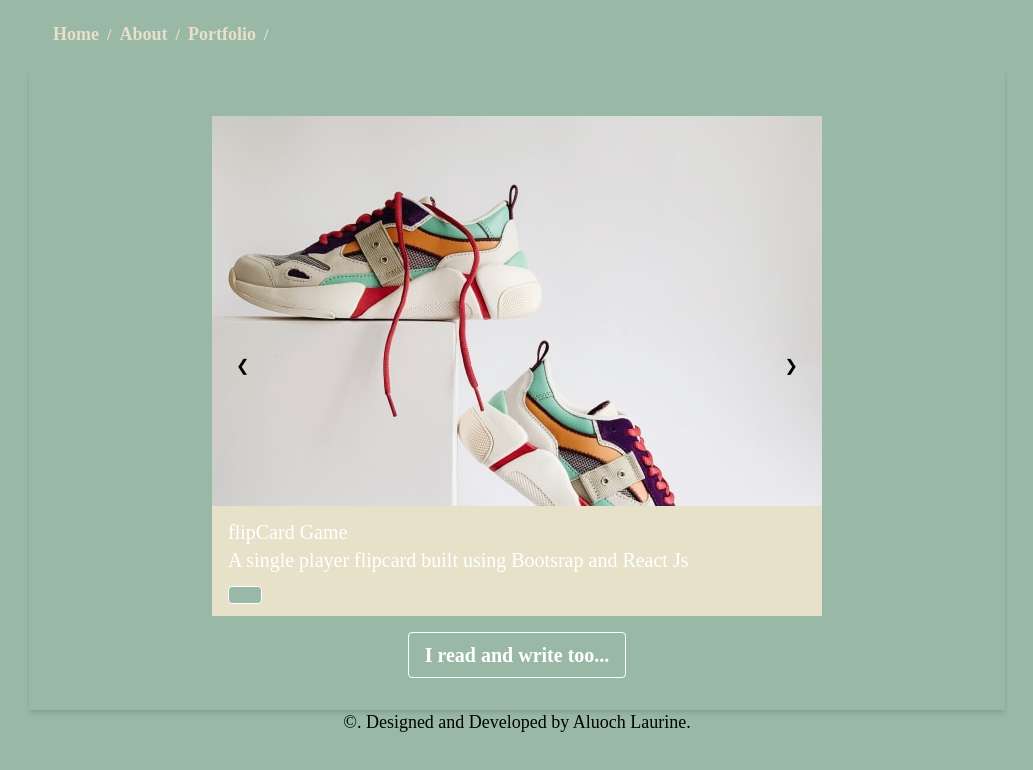
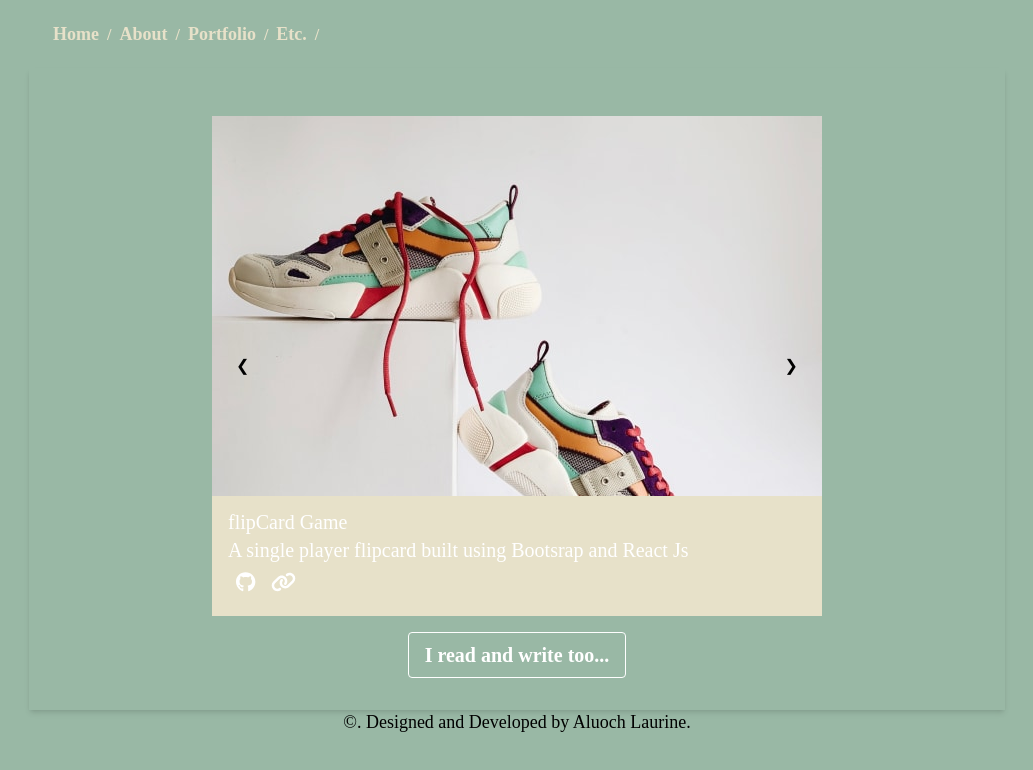
Before and after one commit to laualuoch/aluoch., a React (Create React App) app: page /portfolio in a window 1280 px wide. Shown: the top 770 px of the page, without its empty margins (123-1156 px from the left). Built offline with nearby package versions, Linux system fonts and the light colour scheme.

Commit message:
update items

```diff
--- a/package.json
+++ b/package.json
@@ -5,6 +5,7 @@
   "private": false,
   "dependencies": {
     "@fortawesome/fontawesome-svg-core": "^6.4.2",
+    "@fortawesome/free-brands-svg-icons": "^6.4.2",
     "@fortawesome/free-regular-svg-icons": "^6.4.2",
     "@fortawesome/free-solid-svg-icons": "^6.4.2",
     "@fortawesome/react-fontawesome": "^0.2.0",
--- a/src/components/Carousel.js
+++ b/src/components/Carousel.js
@@ -1,7 +1,8 @@
 import React, { useState } from 'react';
 import image1 from  "../images/image-1.jpg";
-
 import { FontAwesomeIcon } from '@fortawesome/react-fontawesome';
+import { faLink } from '@fortawesome/free-solid-svg-icons';
+import { faGithub as faGithubBrands } from '@fortawesome/free-brands-svg-icons';
 
 const carouselsData = [
   { src: image1, caption: 'Caption Text', title:"flipCard Game", description:"A single player flipcard built using Bootsrap and React Js"},
@@ -27,18 +28,13 @@ const Carousel = () => {
             className={`${index === slideIndex ? 'block' : 'hidden'} h-3/4 w-full relative`}
           >
            <div className="absolute bottom-0 px-2 md:px-4 py-2 md:py-3 bg-beige w-full flex justify-between">
-            <div className="text-white font-regular font-chilanka font-regular text-sm md:text-xl">
-            <h1>{carouselData.title}</h1>
-            <p>{carouselData.description}</p>
-            <button className="bg-green hover:bg-pink text-white font-regular font-chilanka py-1 md:py-2 px-2 md:px-4 border border-blue-700 rounded">
-            </button>
+              <div className="text-white font-regular font-chilanka font-regular text-sm md:text-xl">
+                <h1>{carouselData.title}</h1>
+                <p>{carouselData.description}</p>
+                <FontAwesomeIcon icon={faGithubBrands} className="p-2 text-white text-xl cursor-pointer" />
+                <FontAwesomeIcon icon={faLink} className="p-2 text-white text-xl cursor-pointer" />
+              </div>
             </div>
-            <div className="flex items-center">
-              <FontAwesomeIcon icon="fa-regular fa-coffee" />
-              <FontAwesomeIcon icon="fa-regular fa-coffee" />
-            </div>
-          </div>
-
             <img
               src={carouselData.src}
               alt={`Slide ${index + 1}`}
--- /dev/null
+++ b/src/pages/More/More.js
@@ -0,0 +1,6 @@
+
+const More = () => {
+
+}
+
+export default More;
--- a/src/pages/Portfolio/PortfolioPage.js
+++ b/src/pages/Portfolio/PortfolioPage.js
@@ -3,6 +3,7 @@ import Breadcrumb from "../../components/Breadcrumb";
 import Carousel from "../../components/Carousel";
 import Footer from "../../components/Footer";
 import Button from "../../components/Button";
+
 
 const PortfolioItems = () => {
 
@@ -38,10 +39,15 @@ const PortfolioPage = () => {
         navigate('/about');
     }
 
+    const navigateToMore = () => {
+        navigate('/more');
+    }
+
     const navItems = [
         {link:"Home", linkOnClick: navigateToHome},
         {link:"About", linkOnClick: navigateToAbout},
-        {link:"Portfolio", linkOnClick: navigateToPortfolio}
+        {link:"Portfolio", linkOnClick: navigateToPortfolio},
+        {link:"Etc.", linkOnClick: navigateToMore}
     ];
 
     return (
```
Also changed, not shown: src/pages/Design/DesignCarouselItem.js (added), src/pages/End/End.js (added), 1 other file (tests, documents, lock files or other folders).
